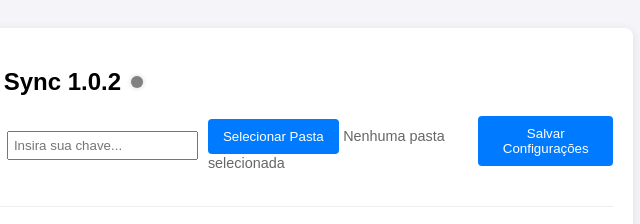
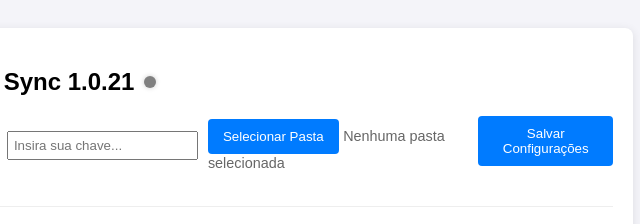
Before and after one commit to brunojustino/dbftomysql, a website built with Vite: page src/index.html in a window 1280 px wide. Shown: the top 224 px of the page, 377-1017 px from the left. Built offline with nearby package versions, Linux system fonts and the light colour scheme.

Commit message:
Build version

```diff
--- a/package.json
+++ b/package.json
@@ -1,6 +1,6 @@
 {
   "name": "dbfreader2",
-  "version": "1.0.20",
+  "version": "1.0.21",
   "description": "Proinfo Sync Tool - Ferramenta para sincronização de arquivos DBF com MySQL",
   "license": "ISC",
   "author": "bruno justino",
--- a/src/index.html
+++ b/src/index.html
@@ -64,7 +64,7 @@
   <body>
     <div class="container">
       <h2 style="display: flex; align-items: center; gap: 10px">
-        Proinfo Sync 1.0.2
+        Proinfo Sync 1.0.21
         <span
           id="statusCircle"
           title="Verificando conexão..."
```
